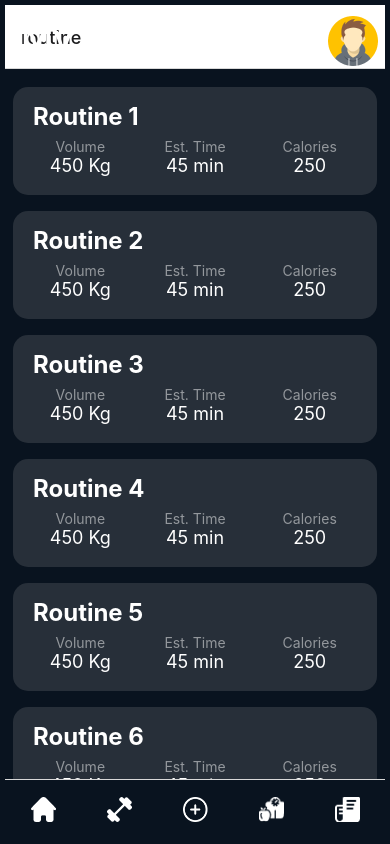
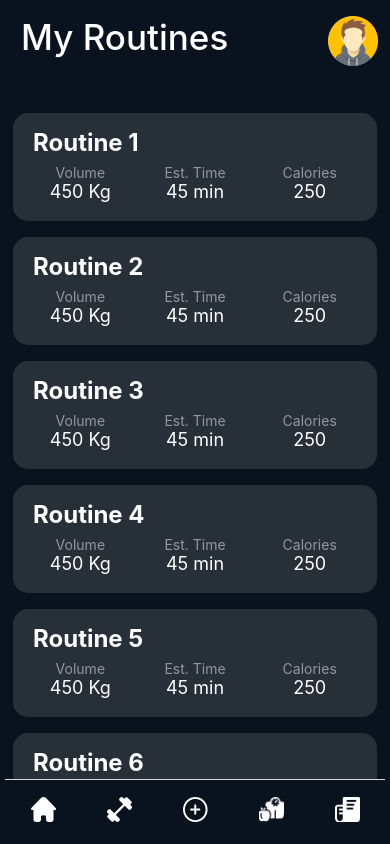
Before and after one commit to sagarnigam/fitnessApp-react-native, a React Native app: screen /routines in a window 390 px wide. Built offline with nearby package versions, Linux system fonts and the light colour scheme.

Commit message:
header hided for stack navigation

```diff
--- a/components/routine-navigation-stack.tsx
+++ b/components/routine-navigation-stack.tsx
@@ -8,7 +8,11 @@ const Stack = createNativeStackNavigator();
 
 const MyRoutineNavigationStack = (): JSX.Element => {
   return (
-    <Stack.Navigator initialRouteName="routine">
+    <Stack.Navigator
+      initialRouteName="routine"
+      screenOptions={{
+        headerShown: false,
+      }}>
       <Stack.Screen name="routine" component={MyRoutines} />
       <Stack.Screen name="workout" component={Workouts} />
     </Stack.Navigator>
--- a/screens/my-routines.tsx
+++ b/screens/my-routines.tsx
@@ -38,7 +38,7 @@ const styles = StyleSheet.create({
   },
   scrollContainer: {
     width: '100%',
-    marginTop: 10,
+    marginTop: 100,
   },
   text: {
     fontSize: 24,
```
